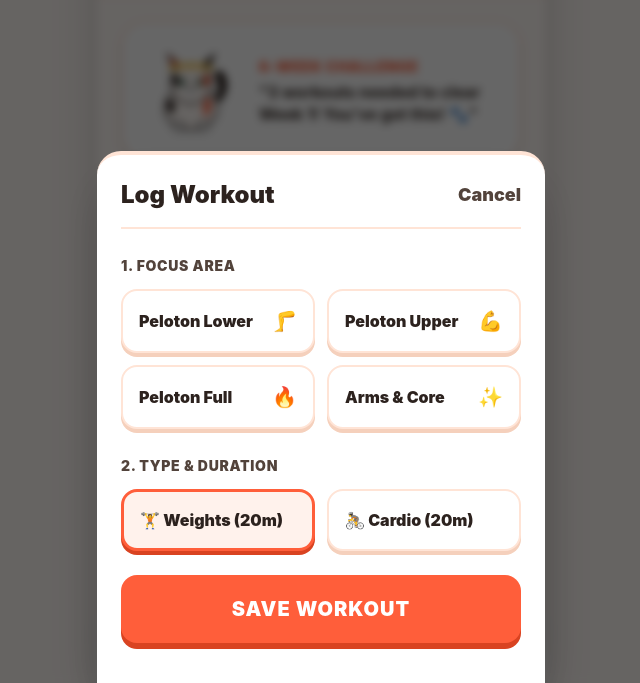
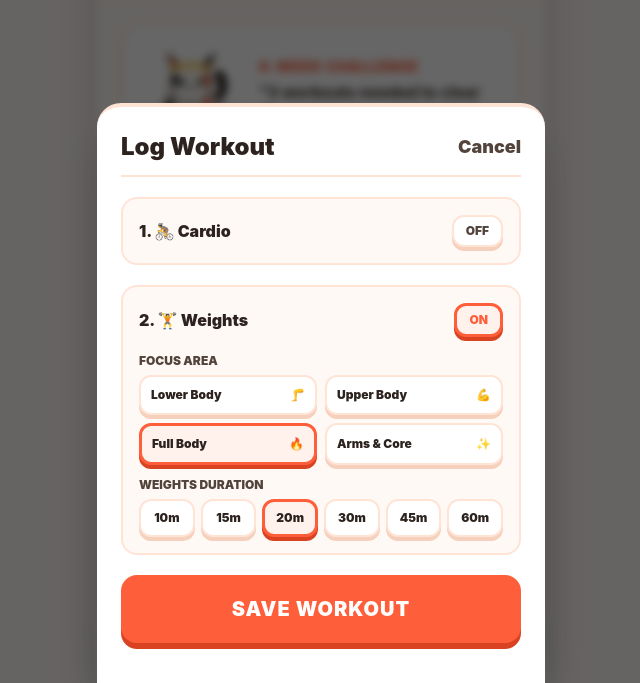
Before and after one commit to jasonsshane-stack/coach-churro, a plain HTML site: page index.html in a window 1280 px wide. Both pictures are taken after a click on the button "LOG TODAY'S WORKOUT". Shown: the part 117-800 px from the top of the page, without its empty margins (319-959 px from the left). Drawn offline with nearby package versions, Linux system fonts and the light colour scheme.

Commit message:
Update index.html

```diff
--- a/index.html
+++ b/index.html
@@ -73,7 +73,7 @@
 
 <body class="min-h-screen flex flex-col max-w-md mx-auto relative bg-app-bg pb-28 shadow-2xl">
 
-  <!-- Top Header: Clean & Big -->
+  <!-- Top Header -->
   <header class="pt-12 pb-4 px-6 flex items-center justify-between border-b-2 border-app-border bg-app-bg sticky top-0 z-30">
     <div class="flex items-center space-x-2">
       <span class="text-3xl">🐾</span>
@@ -86,7 +86,7 @@
     </div>
   </header>
 
-  <!-- TAB 1: MAIN HOME (ZERO SCROLL) -->
+  <!-- TAB 1: MAIN HOME -->
   <main id="tab-home" class="p-6 flex-1 flex flex-col justify-between items-center space-y-6">
 
     <!-- Coach Churro Mascot Banner -->
@@ -186,51 +186,91 @@
     </div>
   </main>
 
-  <!-- LOGGING MODAL SHEET -->
+  <!-- LOGGING MODAL SHEET (CLEAN BULLETED 1 & 2 SETUP) -->
   <div id="log-modal" class="fixed inset-0 bg-black/60 backdrop-blur-sm z-50 flex flex-col justify-end hidden">
-    <div class="bg-app-card border-t-4 border-app-border rounded-t-3xl p-6 space-y-6 max-w-md mx-auto w-full shadow-2xl pb-10">
-      <div class="flex items-center justify-between border-b-2 border-app-border pb-4">
+    <div class="bg-app-card border-t-4 border-app-border rounded-t-3xl p-6 space-y-5 max-w-md mx-auto w-full shadow-2xl pb-10">
+      <div class="flex items-center justify-between border-b-2 border-app-border pb-3">
         <h3 class="text-2xl font-black text-app-text">Log Workout</h3>
         <button onclick="closeLogModal()" class="text-app-subtext font-black text-lg">Cancel</button>
       </div>
 
-      <div class="space-y-3">
-        <label class="text-sm font-black text-app-subtext uppercase tracking-wider">1. Focus Area</label>
-        <div class="grid grid-cols-2 gap-3">
-          <button onclick="selectModalFocus('Peloton Lower Body')" class="modal-focus-btn btn-3d-card p-4 rounded-2xl text-left text-base font-black flex justify-between items-center">
-            <span>Peloton Lower</span><span class="text-xl">🦵</span>
+      <!-- 1. Cardio Section -->
+      <div class="space-y-2 bg-app-bg p-4 rounded-2xl border-2 border-app-border">
+        <div class="flex items-center justify-between">
+          <label class="text-base font-black text-app-text flex items-center space-x-2">
+            <span>1. 🚴 Cardio</span>
+          </label>
+          <button id="toggle-cardio-btn" onclick="toggleCardioSection()" class="btn-3d-card px-3 py-1.5 rounded-xl text-xs font-black text-app-subtext">
+            OFF
           </button>
-          <button onclick="selectModalFocus('Peloton Upper Body')" class="modal-focus-btn btn-3d-card p-4 rounded-2xl text-left text-base font-black flex justify-between items-center">
-            <span>Peloton Upper</span><span class="text-xl">💪</span>
-          </button>
-          <button onclick="selectModalFocus('Peloton Full Body')" class="modal-focus-btn btn-3d-card p-4 rounded-2xl text-left text-base font-black flex justify-between items-center">
-            <span>Peloton Full</span><span class="text-xl">🔥</span>
-          </button>
-          <button onclick="selectModalFocus('Peloton Arms & Core')" class="modal-focus-btn btn-3d-card p-4 rounded-2xl text-left text-base font-black flex justify-between items-center">
-            <span>Arms & Core</span><span class="text-xl">✨</span>
-          </button>
+        </div>
+
+        <div id="cardio-duration-box" class="space-y-1.5 pt-2 hidden">
+          <p class="text-xs font-black text-app-subtext uppercase">Cardio Duration</p>
+          <div class="grid grid-cols-6 gap-1.5">
+            <button onclick="selectCardioDuration(10)" class="cardio-dur-pill btn-3d-card py-2 rounded-xl text-center text-xs font-black">10m</button>
+            <button onclick="selectCardioDuration(15)" class="cardio-dur-pill btn-3d-card py-2 rounded-xl text-center text-xs font-black">15m</button>
+            <button onclick="selectCardioDuration(20)" class="cardio-dur-pill btn-3d-card btn-3d-card-selected py-2 rounded-xl text-center text-xs font-black">20m</button>
+            <button onclick="selectCardioDuration(30)" class="cardio-dur-pill btn-3d-card py-2 rounded-xl text-center text-xs font-black">30m</button>
+            <button onclick="selectCardioDuration(45)" class="cardio-dur-pill btn-3d-card py-2 rounded-xl text-center text-xs font-black">45m</button>
+            <button onclick="selectCardioDuration(60)" class="cardio-dur-pill btn-3d-card py-2 rounded-xl text-center text-xs font-black">60m</button>
+          </div>
         </div>
       </div>
 
-      <div class="space-y-3">
-        <label class="text-sm font-black text-app-subtext uppercase tracking-wider">2. Type & Duration</label>
-        <div class="grid grid-cols-2 gap-3">
-          <button id="btn-toggle-weights" onclick="toggleModalType('weights')" class="btn-3d-card btn-3d-card-selected p-4 rounded-2xl text-left text-base font-black flex items-center space-x-2">
-            <span>🏋️ Weights (20m)</span>
+      <!-- 2. Weights Section -->
+      <div class="space-y-3 bg-app-bg p-4 rounded-2xl border-2 border-app-border">
+        <div class="flex items-center justify-between">
+          <label class="text-base font-black text-app-text flex items-center space-x-2">
+            <span>2. 🏋️ Weights</span>
+          </label>
+          <button id="toggle-weights-btn" onclick="toggleWeightsSection()" class="btn-3d-card btn-3d-card-selected px-3 py-1.5 rounded-xl text-xs font-black text-app-primary">
+            ON
           </button>
-          <button id="btn-toggle-cardio" onclick="toggleModalType('cardio')" class="btn-3d-card p-4 rounded-2xl text-left text-base font-black flex items-center space-x-2">
-            <span>🚴 Cardio (20m)</span>
-          </button>
+        </div>
+
+        <div id="weights-options-box" class="space-y-3 pt-1">
+          <!-- Focus Area -->
+          <div class="space-y-1.5">
+            <p class="text-xs font-black text-app-subtext uppercase">Focus Area</p>
+            <div class="grid grid-cols-2 gap-2">
+              <button onclick="selectWeightsFocus('Lower Body')" class="weights-focus-btn btn-3d-card p-2.5 rounded-xl text-left text-xs font-black flex justify-between items-center">
+                <span>Lower Body</span><span>🦵</span>
+              </button>
+              <button onclick="selectWeightsFocus('Upper Body')" class="weights-focus-btn btn-3d-card p-2.5 rounded-xl text-left text-xs font-black flex justify-between items-center">
+                <span>Upper Body</span><span>💪</span>
+              </button>
+              <button onclick="selectWeightsFocus('Full Body')" class="weights-focus-btn btn-3d-card btn-3d-card-selected p-2.5 rounded-xl text-left text-xs font-black flex justify-between items-center">
+                <span>Full Body</span><span>🔥</span>
+              </button>
+              <button onclick="selectWeightsFocus('Arms & Core')" class="weights-focus-btn btn-3d-card p-2.5 rounded-xl text-left text-xs font-black flex justify-between items-center">
+                <span>Arms & Core</span><span>✨</span>
+              </button>
+            </div>
+          </div>
+
+          <!-- Duration -->
+          <div class="space-y-1.5">
+            <p class="text-xs font-black text-app-subtext uppercase">Weights Duration</p>
+            <div class="grid grid-cols-6 gap-1.5">
+              <button onclick="selectWeightsDuration(10)" class="weights-dur-pill btn-3d-card py-2 rounded-xl text-center text-xs font-black">10m</button>
+              <button onclick="selectWeightsDuration(15)" class="weights-dur-pill btn-3d-card py-2 rounded-xl text-center text-xs font-black">15m</button>
+              <button onclick="selectWeightsDuration(20)" class="weights-dur-pill btn-3d-card btn-3d-card-selected py-2 rounded-xl text-center text-xs font-black">20m</button>
+              <button onclick="selectWeightsDuration(30)" class="weights-dur-pill btn-3d-card py-2 rounded-xl text-center text-xs font-black">30m</button>
+              <button onclick="selectWeightsDuration(45)" class="weights-dur-pill btn-3d-card py-2 rounded-xl text-center text-xs font-black">45m</button>
+              <button onclick="selectWeightsDuration(60)" class="weights-dur-pill btn-3d-card py-2 rounded-xl text-center text-xs font-black">60m</button>
+            </div>
+          </div>
         </div>
       </div>
 
-      <button onclick="submitModalLog()" class="w-full py-5 rounded-2xl font-black text-xl uppercase tracking-wider text-white btn-3d-primary transition mt-3">
+      <button onclick="submitModalLog()" class="w-full py-5 rounded-2xl font-black text-xl uppercase tracking-wider text-white btn-3d-primary transition mt-2">
         SAVE WORKOUT
       </button>
     </div>
   </div>
 
-  <!-- Bottom Navigation Bar -->
+  <!-- Bottom Nav -->
   <nav class="fixed bottom-0 left-0 right-0 max-w-md mx-auto bg-app-card border-t-2 border-app-border px-4 py-3 flex justify-around z-40 shadow-lg">
     <button onclick="switchTab('home')" id="nav-btn-home" class="flex flex-col items-center text-app-primary">
       <i data-lucide="home" class="w-7 h-7"></i>
@@ -253,9 +293,11 @@
   <script>
     let state = {
       logs: JSON.parse(localStorage.getItem('churro_logs') || '{}'),
-      selectedFocus: 'Peloton Full Body',
+      hasCardio: false,
+      cardioDuration: 20,
       hasWeights: true,
-      hasCardio: false,
+      weightsFocus: 'Full Body',
+      weightsDuration: 20,
       challengeStartDate: localStorage.getItem('churro_start_date') || new Date().toISOString().split('T')[0]
     };
 
@@ -287,14 +329,12 @@
       document.getElementById('header-total').innerText = `${total}/18`;
       document.getElementById('roadmap-pct').innerText = `${Math.min(100, Math.round((total/18)*100))}% Done`;
 
-      // Determine Current Week
       let currentWeekNum = Math.min(6, Math.floor(total / 3) + 1);
       const workoutsInCurrentWk = getWorkoutsInWeek(currentWeekNum);
 
       document.getElementById('active-week-title').innerText = `Week ${currentWeekNum}: ${getWeekTitle(currentWeekNum)}`;
       document.getElementById('week-status-text').innerText = `${workoutsInCurrentWk} of 3 Workouts Completed`;
 
-      // Render dots for active week
       const dotsContainer = document.getElementById('week-dots');
       dotsContainer.innerHTML = '';
       for(let i=1; i<=3; i++) {
@@ -305,7 +345,6 @@
         }
       }
 
-      // Render Quest Roadmap Tab
       const container = document.getElementById('quest-path-container');
       container.innerHTML = '';
 
@@ -368,34 +407,83 @@
       document.getElementById('log-modal').classList.add('hidden');
     }
 
-    function selectModalFocus(focus) {
-      state.selectedFocus = focus;
-      document.querySelectorAll('.modal-focus-btn').forEach(btn => {
+    /* Cardio Controls */
+    function toggleCardioSection() {
+      state.hasCardio = !state.hasCardio;
+      const btn = document.getElementById('toggle-cardio-btn');
+      const box = document.getElementById('cardio-duration-box');
+
+      if(state.hasCardio) {
+        btn.innerText = "ON";
+        btn.className = "btn-3d-card btn-3d-card-selected px-3 py-1.5 rounded-xl text-xs font-black text-app-primary";
+        box.classList.remove('hidden');
+      } else {
+        btn.innerText = "OFF";
+        btn.className = "btn-3d-card px-3 py-1.5 rounded-xl text-xs font-black text-app-subtext";
+        box.classList.add('hidden');
+      }
+    }
+
+    function selectCardioDuration(mins) {
+      state.cardioDuration = mins;
+      document.querySelectorAll('.cardio-dur-pill').forEach(btn => {
         btn.classList.remove('btn-3d-card-selected');
-        if(btn.innerText.includes(focus.split(' ')[1] || focus)) {
+        if(btn.innerText.includes(`${mins}m`)) {
           btn.classList.add('btn-3d-card-selected');
         }
       });
     }
 
-    function toggleModalType(type) {
-      if(type === 'weights') {
-        state.hasWeights = !state.hasWeights;
-        document.getElementById('btn-toggle-weights').classList.toggle('btn-3d-card-selected', state.hasWeights);
+    /* Weights Controls */
+    function toggleWeightsSection() {
+      state.hasWeights = !state.hasWeights;
+      const btn = document.getElementById('toggle-weights-btn');
+      const box = document.getElementById('weights-options-box');
+
+      if(state.hasWeights) {
+        btn.innerText = "ON";
+        btn.className = "btn-3d-card btn-3d-card-selected px-3 py-1.5 rounded-xl text-xs font-black text-app-primary";
+        box.classList.remove('hidden');
       } else {
-        state.hasCardio = !state.hasCardio;
-        document.getElementById('btn-toggle-cardio').classList.toggle('btn-3d-card-selected', state.hasCardio);
+        btn.innerText = "OFF";
+        btn.className = "btn-3d-card px-3 py-1.5 rounded-xl text-xs font-black text-app-subtext";
+        box.classList.add('hidden');
       }
     }
 
+    function selectWeightsFocus(focus) {
+      state.weightsFocus = focus;
+      document.querySelectorAll('.weights-focus-btn').forEach(btn => {
+        btn.classList.remove('btn-3d-card-selected');
+        if(btn.innerText.includes(focus.split(' ')[0])) {
+          btn.classList.add('btn-3d-card-selected');
+        }
+      });
+    }
+
+    function selectWeightsDuration(mins) {
+      state.weightsDuration = mins;
+      document.querySelectorAll('.weights-dur-pill').forEach(btn => {
+        btn.classList.remove('btn-3d-card-selected');
+        if(btn.innerText.includes(`${mins}m`)) {
+          btn.classList.add('btn-3d-card-selected');
+        }
+      });
+    }
+
     function submitModalLog() {
+      if(!state.hasCardio && !state.hasWeights) {
+        alert("Please select at least Cardio or Weights!");
+        return;
+      }
+
       const todayKey = new Date().toISOString().split('T')[0];
       state.logs[todayKey] = {
         weights: state.hasWeights,
-        wMin: state.hasWeights ? 20 : 0,
+        wMin: state.hasWeights ? state.weightsDuration : 0,
+        focus: state.hasWeights ? state.weightsFocus : null,
         cardio: state.hasCardio,
-        cMin: state.hasCardio ? 20 : 0,
-        focus: state.selectedFocus
+        cMin: state.hasCardio ? state.cardioDuration : 0
       };
 
       saveState();
```
